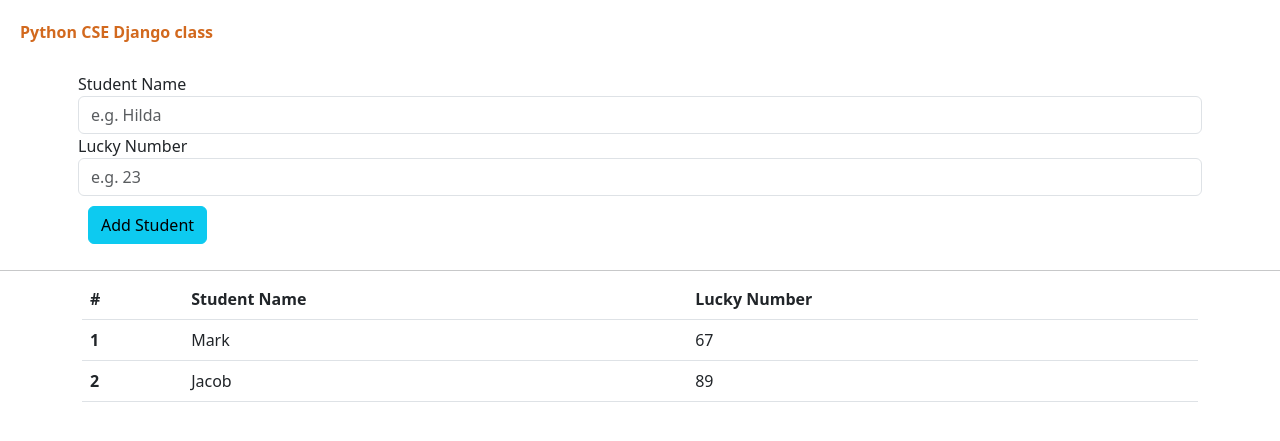
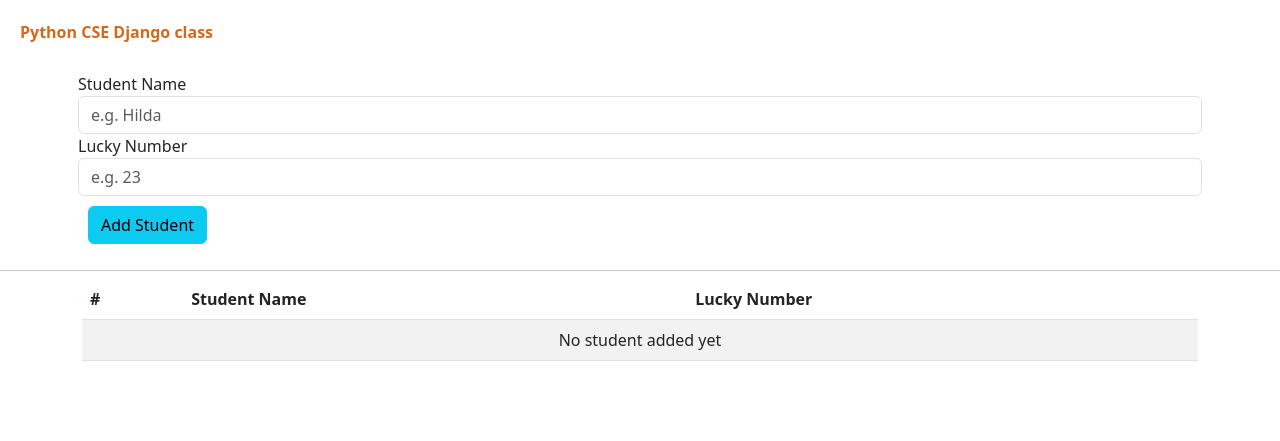
Before and after one commit to hildaAbigaba/lucky, a Django app: page / in a window 1280 px wide. Shown: the top 441 px of the page. Run offline with Django 5.2, Linux system fonts and the light colour scheme.

Commit message:
More work done

```diff
--- a/home/templates/index.html
+++ b/home/templates/index.html
@@ -1,24 +1,28 @@
 <!DOCTYPE html>
 <html lang="en">
+
 <head>
     <meta charset="UTF-8">
     <meta name="viewport" content="width=device-width, initial-scale=1.0">
     <title> Lucky Home Page</title>
-    <link href="https://cdn.jsdelivr.net/npm/bootstrap@5.3.0/dist/css/bootstrap.min.css" rel="stylesheet"/>
+    <link href="https://cdn.jsdelivr.net/npm/bootstrap@5.3.0/dist/css/bootstrap.min.css" rel="stylesheet" />
 </head>
+
 <body>
-    <div class="jumbotron" style="color: chocolate; margin: 20px;" >
+    <div class="jumbotron" style="color: chocolate; margin: 20px;">
         <strong>Python CSE Django class</strong>
     </div>
     <form method="post" action="/" class="container p-2">
         {% csrf_token %}
         <div class="form-group">
             <label for="formGroupExampleInput">Student Name</label>
-            <input name="student_name" type="text" required class="form-control" id="formGroupExampleInput" placeholder="e.g. Hilda">
+            <input name="student_name" type="text" required class="form-control" id="formGroupExampleInput"
+                placeholder="e.g. Hilda">
         </div>
         <div class="form-group">
             <label for="formGroupExampleInput2">Lucky Number</label>
-            <input name="lucky_number" type="number" required class="form-control" id="formGroupExampleInput2" placeholder="e.g. 23">
+            <input name="lucky_number" type="number" required class="form-control" id="formGroupExampleInput2"
+                placeholder="e.g. 23">
         </div>
         <button type="submit" class="btn btn-info" style="margin: 10px;"> Add Student </button>
 
@@ -26,32 +30,33 @@
 
     <hr class="my-2">
     <div class="container">
-        <table class="table">
+        <table class="table table-striped">
             <thead>
                 <tr>
-                <th>#</th>
-                <th>Student Name</th>
-                <th>Lucky Number</th>
+                    <th>#</th>
+                    <th>Student Name</th>
+                    <th>Lucky Number</th>
                 </tr>
             </thead>
             <tbody>
-                <tr class="table-grey">
-                <th scope="row">1</th>
-                <td>Mark</td>
-                <td>67</td>
+                {% for student in students %}
+                <tr>
+                    <th scope="row">{{ forloop.counter }}</th>
+                    <td>{{ student.name }}</td>
+                    <td>{{ student.lucky_number }}</td>
                 </tr>
+                {% empty %}
                 <tr>
-                <th scope="row">2</th>
-                <td>Jacob</td>
-                <td>89</td>
+                    <td colspan="3" class="text-center">No student added yet</td>
                 </tr>
+                {% endfor %}
             </tbody>
         </table>
-
     </div>
 
 
 
     <script src="https://cdn.jsdelivr.net/npm/bootstrap@5.3.0/dist/js/bootstrap.bundle.min.js"></script>
 </body>
+
 </html>
--- a/home/views.py
+++ b/home/views.py
@@ -11,7 +11,7 @@
         #Creating a variable name that will capture the field names {student_name} from the form
         name = form_data['student_name']
         #Creating a variable name that will capture the second field {lucky_number} from the form
-        luck_number = form_data['lukcy_number']
+        luck_number = form_data['lucky_number']
 
 
         #Below indicates what we want to do with the data received from the form.
```
